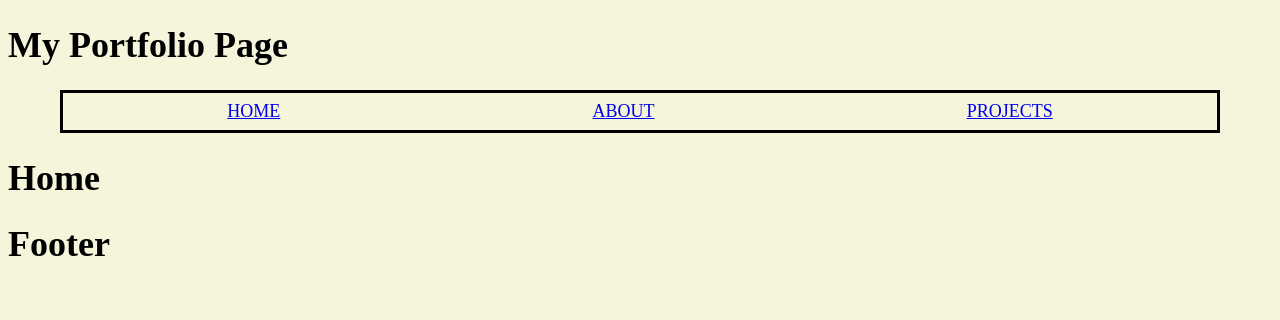
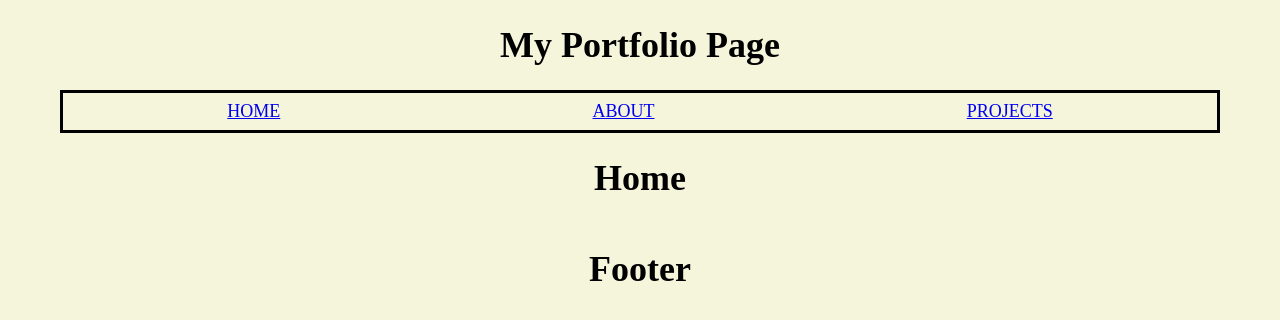
Before and after one commit to Kaeriv93/jonnyfrontend, a React (Create React App) app: page / in a window 1280 px wide. Shown: the top 320 px of the page. Built offline with nearby package versions, Linux system fonts and the light colour scheme.

Commit message:
Updated profile

```diff
--- a/src/components/Footer.js
+++ b/src/components/Footer.js
@@ -1,5 +1,9 @@
 function Footer(props) {
-    return <h1>Footer</h1>;
+    return(
+      <div className="footer">
+        <h1>Footer</h1>
+      </div>
+    )
   }
 
   export default Footer;
--- a/src/index.css
+++ b/src/index.css
@@ -1,4 +1,25 @@
 body{
   background-color:beige;
   font-size: large;
+  text-align: center;
 }
+
+.projectImage{
+  width:600px;
+  height: 450px;
+}
+
+.about{
+  text-align: center;
+}
+
+.about p{
+  line-height: 2;
+  width: 50%;
+  padding-left: 350px;
+}
+
+.footer{
+  display: flex;
+  justify-content: center;
+}
--- a/src/pages/About.js
+++ b/src/pages/About.js
@@ -17,7 +17,7 @@ function About(props) {
     }, []);
     // define a function that will return the JSX needed once we get the data
     const loaded = () => (
-        <div>
+        <div className="about">
             <h2>{about.name}</h2>
             <h3>{about.email}</h3>
             <p>{about.bio}</p>
--- a/src/pages/Projects.js
+++ b/src/pages/Projects.js
@@ -23,12 +23,13 @@ function Projects(props) {
         return projects.map((project, idx) => (
             <div key={idx}>
                 <h1>{project.name}</h1>
-                <img src={project.image} />
-                <a href={project.git}>
+                <img className="projectImage" src={project.image} />
+                <br/>
+                <a target='_blank' href={project.git}>
                     <button>Github</button>
                 </a>
-                <a href={project.live}>
-                    <button>live site</button>
+                <a target='_blank' href={project.live}>
+                    <button>Check it out!</button>
                 </a>
             </div>
         ));
```
